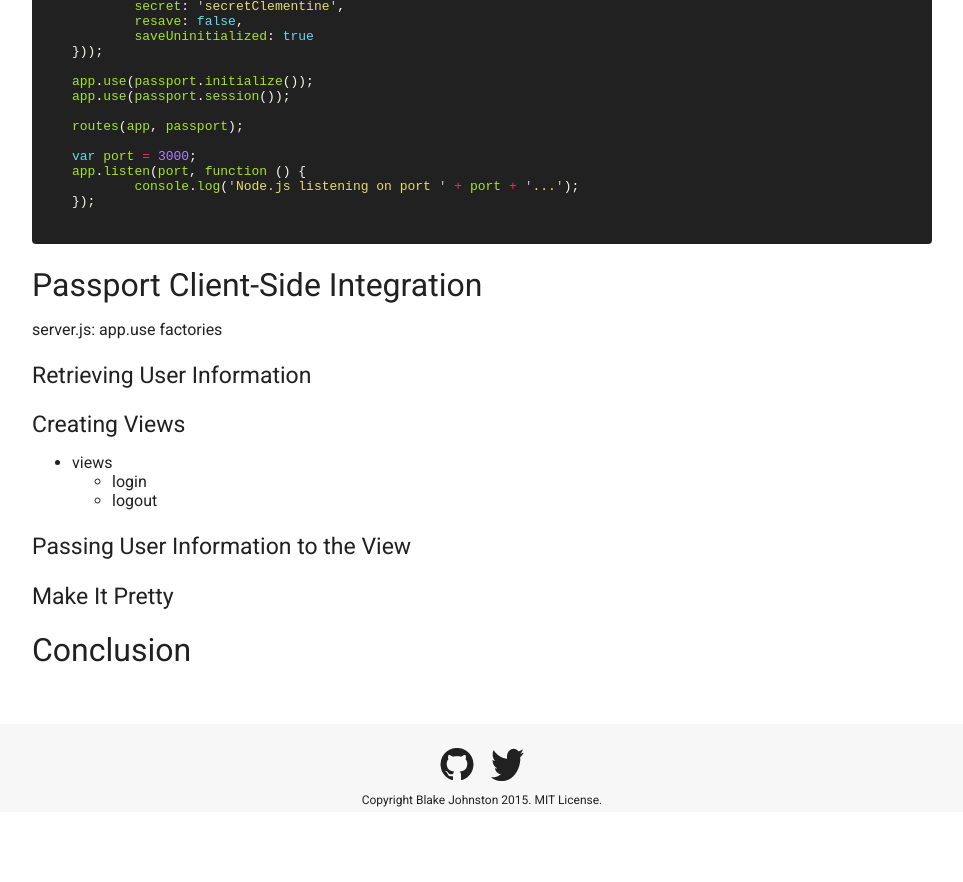
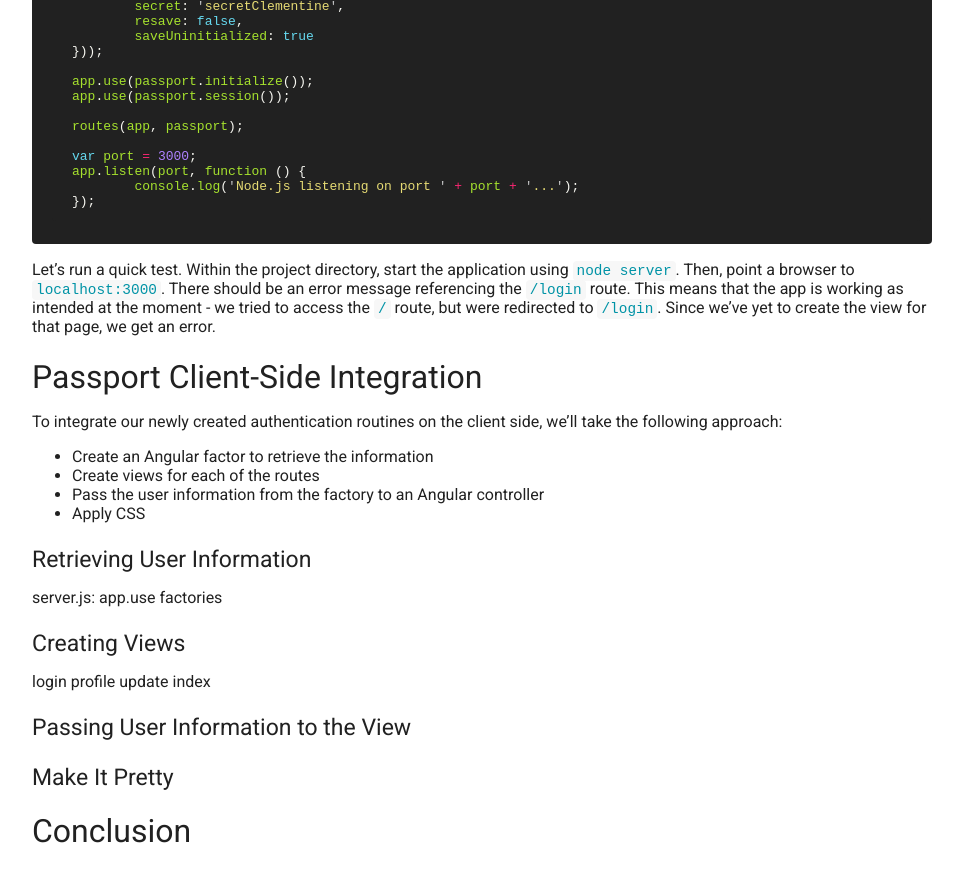
Before and after one commit to johnstonbl01/clementinejs, a Jekyll site: the page built from tutorials/tutorial-passport.md, in a window 1280 px wide and 900 px high, scrolled down 20753 px. Shown: the top 882 px of the window, without its empty margins (158-1121 px from the left). Built offline with Jekyll 4.4.1, drawn with Linux system fonts in a browser that asks for light colours; Markdown is read by kramdown in place of the engine named in the settings; before the commit the page ends 21565 px from its top, so only the background shows below that.

Commit message:
Outline of client-side integration. Add final paragraph to server.js section.

````diff
--- a/tutorials/tutorial-passport.md
+++ b/tutorials/tutorial-passport.md
@@ -670,7 +670,7 @@ If this method returns `true`, then we are returning the `next()` function, whic
 
 If the user is _not_ authenticated, then we are redirecting them back to the login page with `res.redirect('/login')`. Now let's add our additional authentication routes.
 
-**/**
+**/index**
 
 These routes will look very similar to the routes from the previous tutorial, with a small amount of added functionality. Don't worry, we'll break each one down step-by-step.
 
@@ -1041,17 +1041,26 @@ app.listen(port, function () {
 });
 ```
 
+Let's run a quick test. Within the project directory, start the application using `node server`. Then, point a browser to `localhost:3000`. There should be an error message referencing the `/login` route. This means that the app is working as intended at the moment - we tried to access the `/` route, but were redirected to `/login`. Since we've yet to create the view for that page, we get an error.
+
 ## Passport Client-Side Integration
+
+To integrate our newly created authentication routines on the client side, we'll take the following approach:
+
+- Create an Angular factor to retrieve the information
+- Create views for each of the routes
+- Pass the user information from the factory to an Angular controller
+- Apply CSS
+
+### Retrieving User Information
 
 server.js: app.use factories
 
-### Retrieving User Information
-
 ### Creating Views
 
-- views
-	- login
-	- logout
+login
+profile
+update index
 
 ### Passing User Information to the View
 
````
